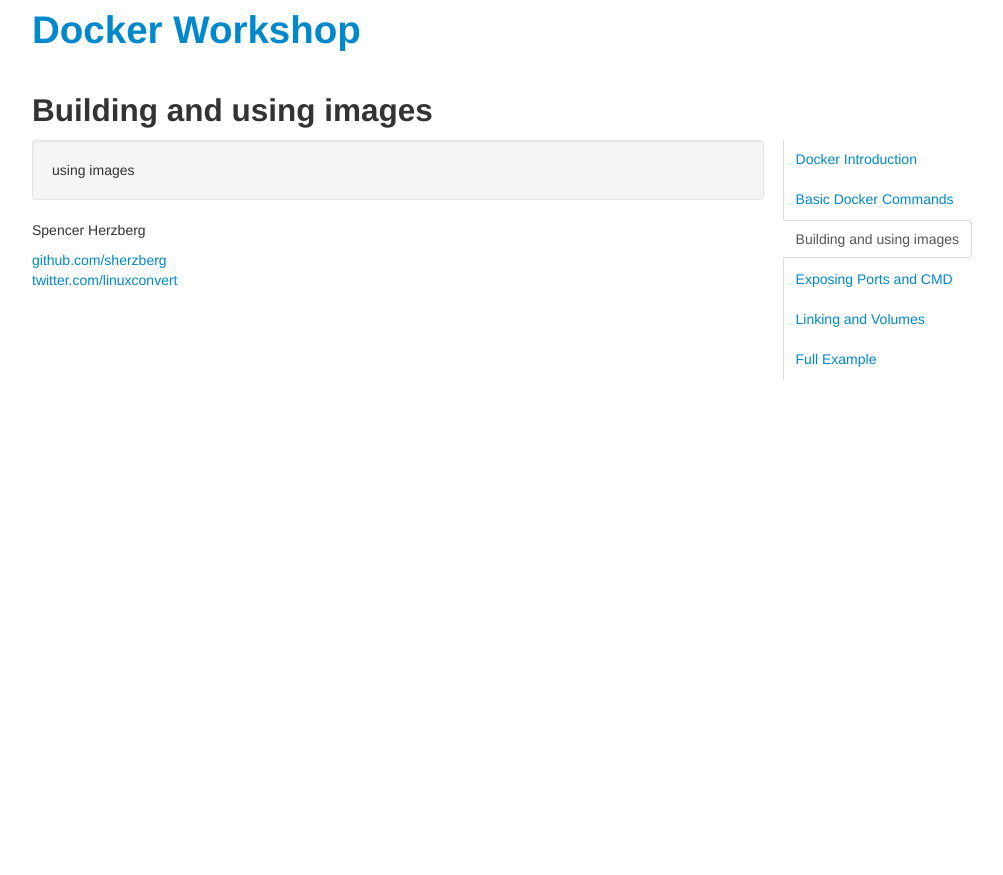
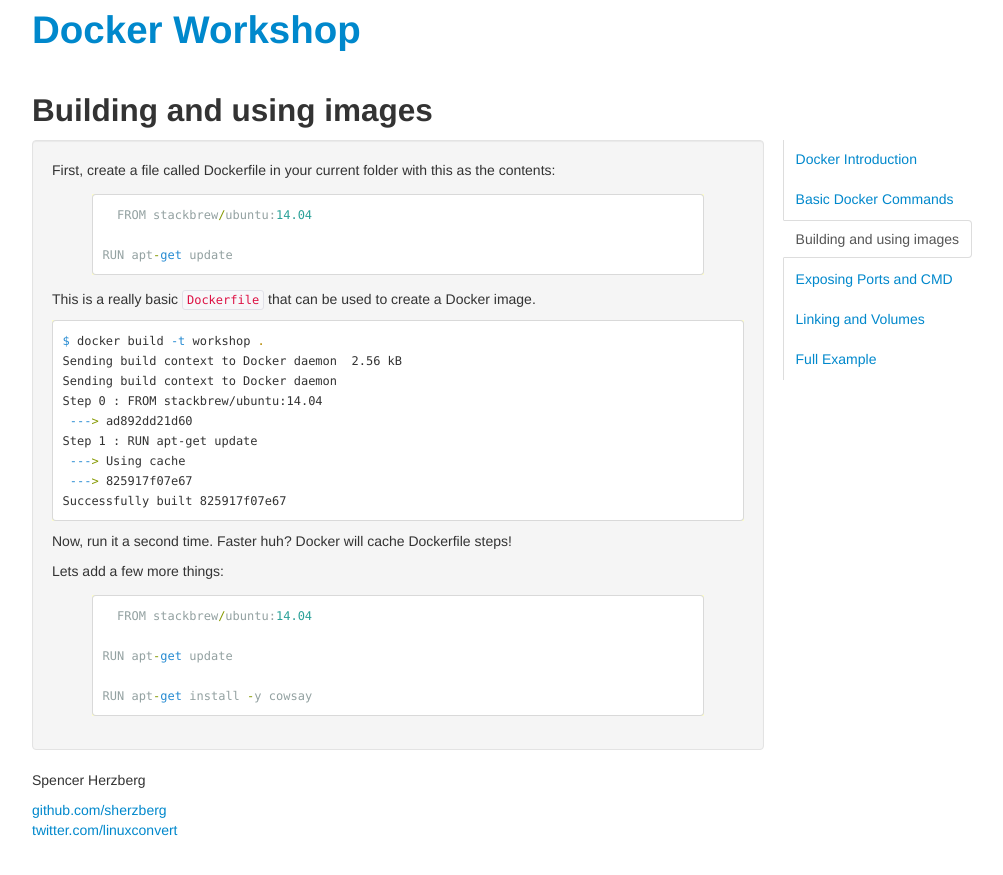
Before and after one commit to sherzberg/docker-workshop, a Jekyll site: the page built from pages/building_and_using_images.md, in a window 1280 px wide. Shown: the top 875 px of the page, without its empty margins (138-1141 px from the left). Built offline with Jekyll 4.4.1, drawn with Linux system fonts in a browser that asks for light colours; nearby versions of some CDN libraries; Markdown is read by kramdown in place of the engine named in the settings.

Commit message:
renaming image; examples for images

````diff
--- /dev/null
+++ b/_includes/building_and_using_images/1/Dockerfile
@@ -0,0 +1,3 @@
+FROM stackbrew/ubuntu:14.04
+
+RUN apt-get update
--- /dev/null
+++ b/_includes/building_and_using_images/2/Dockerfile
@@ -0,0 +1,5 @@
+FROM stackbrew/ubuntu:14.04
+
+RUN apt-get update
+
+RUN apt-get install -y cowsay
--- a/pages/building_and_using_images.html
+++ /dev/null
@@ -1,7 +0,0 @@
----
-layout: default
-title: Building and using images
-order: 3
----
-
-using images
--- /dev/null
+++ b/pages/building_and_using_images.md
@@ -0,0 +1,35 @@
+---
+layout: default
+title: Building and using images
+order: 3
+---
+
+First, create a file called Dockerfile in your current folder with
+this as the contents:
+
+{% highlight js %}
+  {% include building_and_using_images/1/Dockerfile %}
+{% endhighlight %}
+
+This is a really basic `Dockerfile` that can be used to create a Docker image.
+
+
+```bash
+$ docker build -t workshop .
+Sending build context to Docker daemon  2.56 kB
+Sending build context to Docker daemon
+Step 0 : FROM stackbrew/ubuntu:14.04
+ ---> ad892dd21d60
+Step 1 : RUN apt-get update
+ ---> Using cache
+ ---> 825917f07e67
+Successfully built 825917f07e67
+```
+
+Now, run it a second time. Faster huh? Docker will cache Dockerfile steps!
+
+Lets add a few more things:
+
+{% highlight js %}
+  {% include building_and_using_images/2/Dockerfile %}
+{% endhighlight %}
````
Also changed, not shown: pages/basic_docker_commands.md (+3 -3 lines).
